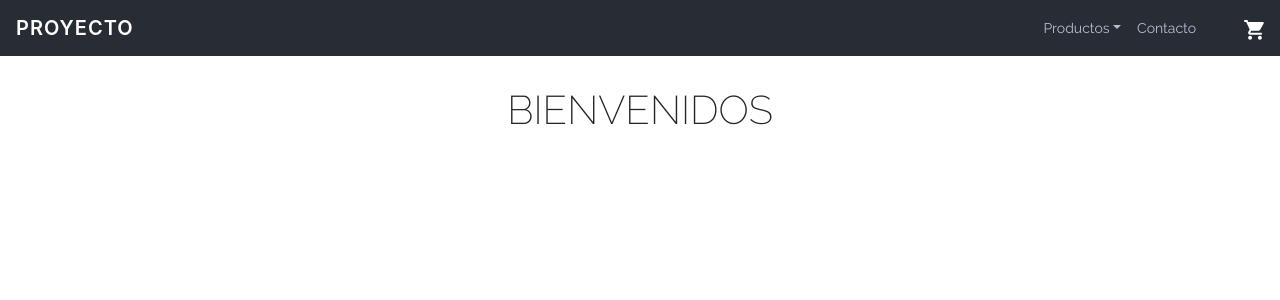
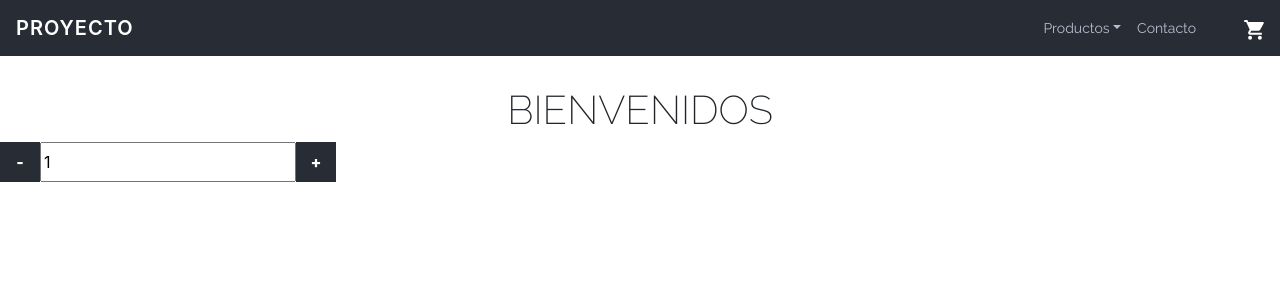
Before and after one commit to agostinaronco/proyecto-ronco, a React (Create React App) app: page / in a window 1280 px wide. Shown: the top 300 px of the page. Built offline with nearby package versions, Linux system fonts and the light colour scheme.

Commit message:
add counter

```diff
--- a/src/App.js
+++ b/src/App.js
@@ -2,6 +2,7 @@ import React from "react";
 import "./App.css";
 import Navegacion from "./components/NavBar";
 import Home from "./components/Home";
+import Counter from "./components/counter/Counter";
 
 function App() {
   return (
@@ -11,6 +12,7 @@ function App() {
       </header>
       <section>
         <Home greeting="Bienvenidos" />
+        <Counter initial={1} min={1} max={5} />
       </section>
     </div>
   );
--- /dev/null
+++ b/src/components/counter/Counter.js
@@ -0,0 +1,39 @@
+import React from "react";
+import CounterButton from "./CounterButton";
+
+class Counter extends React.Component {
+  constructor(props) {
+    super(props);
+    this.state = {
+      count: props.initial,
+    };
+  }
+
+  increase = () => {
+    const cantidad = this.state.count;
+    if (cantidad >= this.props.max) return;
+    this.setState({
+      count: cantidad + 1,
+    });
+  };
+
+  decrease = () => {
+    const cantidad = this.state.count;
+    if (cantidad <= this.props.min) return;
+    this.setState({
+      count: cantidad - 1,
+    });
+  };
+
+  render() {
+    return (
+      <div className="counter">
+        <CounterButton action={this.decrease} titleBtn="-" />
+        <input value={this.state.count} />
+        <CounterButton action={this.increase} titleBtn="+" />
+      </div>
+    );
+  }
+}
+
+export default Counter;
--- /dev/null
+++ b/src/components/counter/CounterButton.js
@@ -0,0 +1,11 @@
+import React from "react";
+
+const CounterButton = (props) => {
+  return (
+    <button className="btn counterBtn" onClick={props.action}>
+      {props.titleBtn}
+    </button>
+  );
+};
+
+export default CounterButton;
```
